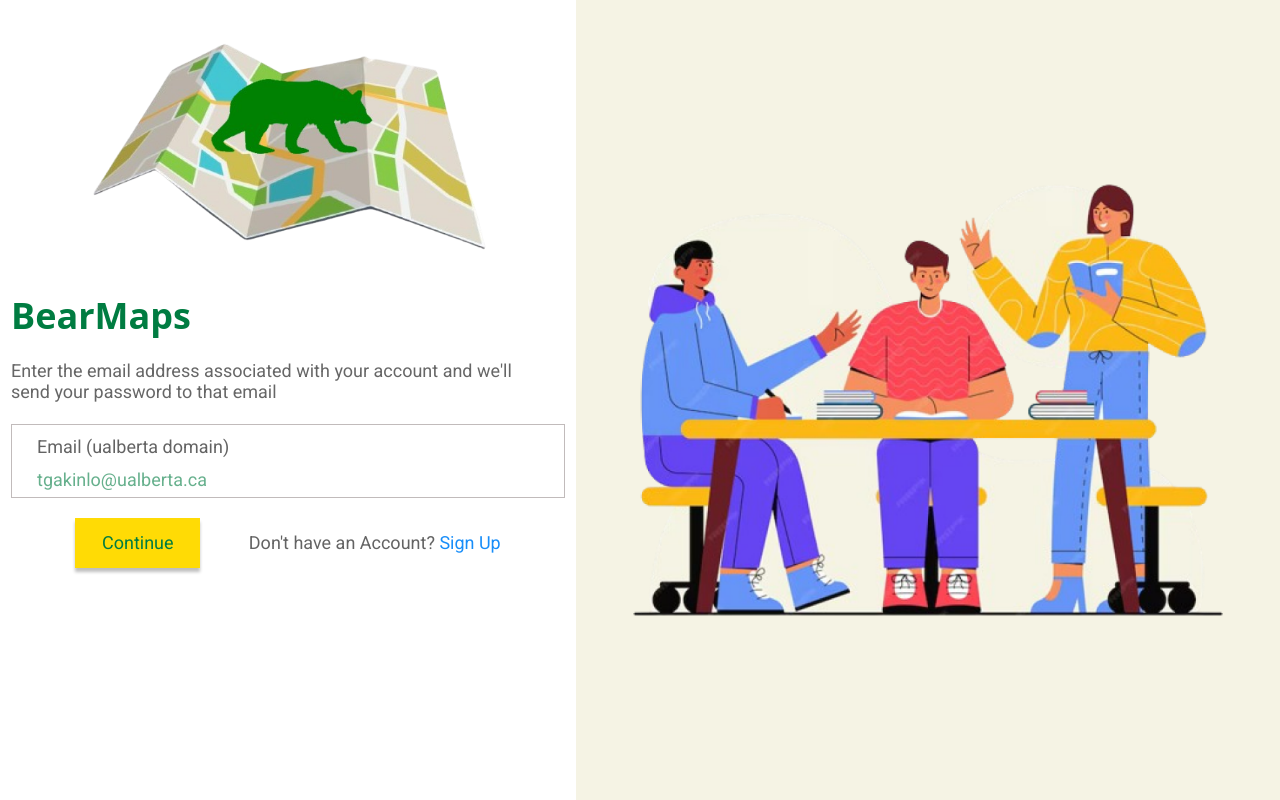
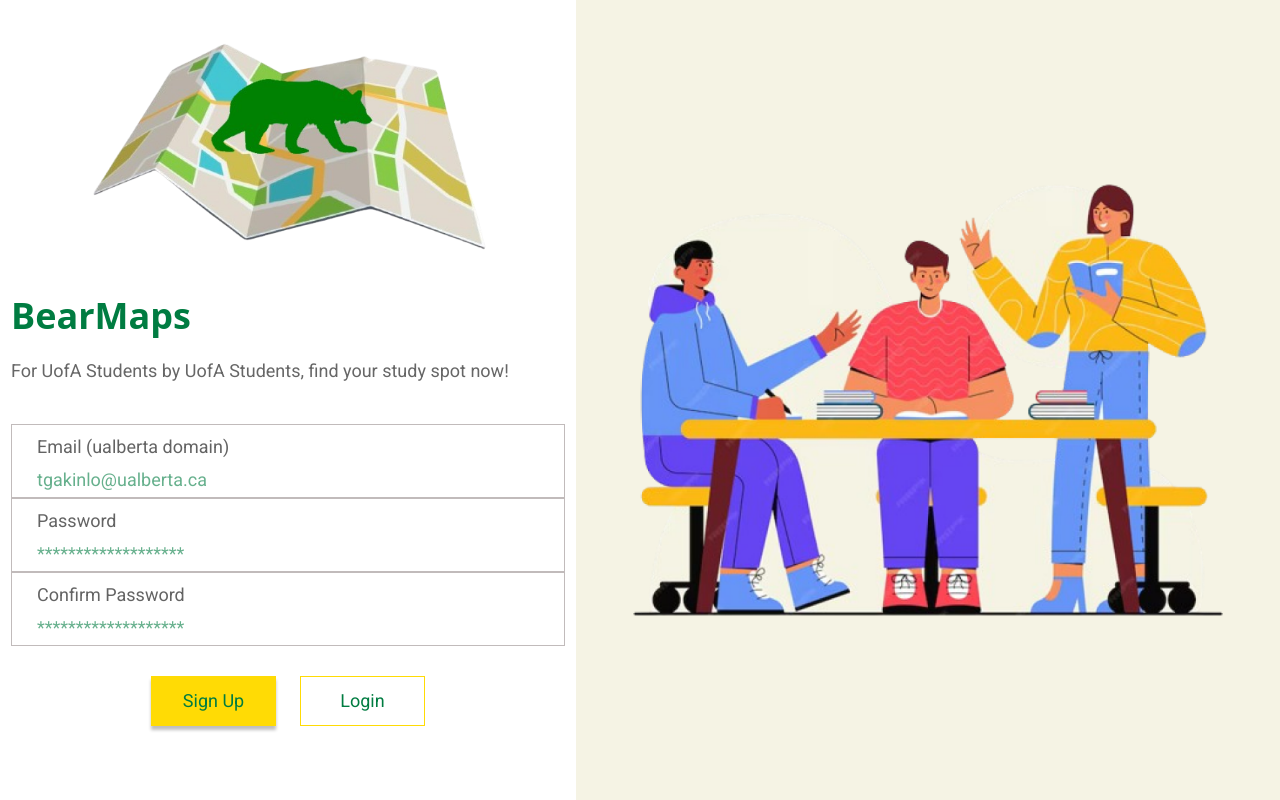
Before and after one commit to EJ-Lan/bear-maps, a React (Vite) app in the folder frontend/: page / in a window 1280 px wide. Built offline with nearby package versions, Linux system fonts and the light colour scheme.

Commit message:
fixed sign up error

```diff
--- a/frontend/src/App.jsx
+++ b/frontend/src/App.jsx
@@ -21,12 +21,12 @@
 
       {/* For Testing Page Components */}
 
-      <ForgotPasswordPage />
 
       {/* <StudySpotAdder /> */}
 
       {/* <LoginPage /> */}
-      {/* <SignUpPage /> */}
+      <SignUpPage />
+      {/* <ForgotPasswordPage /> */}
 
       {/* <StudySessionFinder /> */}
       {/* <MajorFilter /> */}
--- a/frontend/src/components/SignUp.module.css
+++ b/frontend/src/components/SignUp.module.css
@@ -113,13 +113,6 @@
   outline: none;
 }
 
-.RMFP {
-  /* Remember Me, Forgot Password */
-  display: flex;
-  justify-content: space-between;
-  margin: 20px 40px;
-}
-
 .checkbox {
   margin-right: 5px;
 }
@@ -128,7 +121,7 @@
   /* Login, Sign Up */
   display: flex;
   justify-content: space-between;
-  margin: 0px 140px;
+  margin: 30px 140px;
 }
 
 .Login,
--- a/frontend/src/components/Signup.jsx
+++ b/frontend/src/components/Signup.jsx
@@ -35,14 +35,6 @@
               <input type="password" className={`${styles.password} ${styles.rectangle_content}`} placeholder='*******************' />
             </div>
 
-            <div className={styles.RMFP}>
-              <p>
-                <input type="checkbox" className={styles.checkbox} />
-                Remember Me
-              </p>
-              <a href="#">Forgot Password?</a>
-            </div>
-
             <div className={styles.SULG}>
               <button type='submit' className={styles.SignUp}>Sign Up</button>
               <button className={styles.Login}>Login</button>
```
